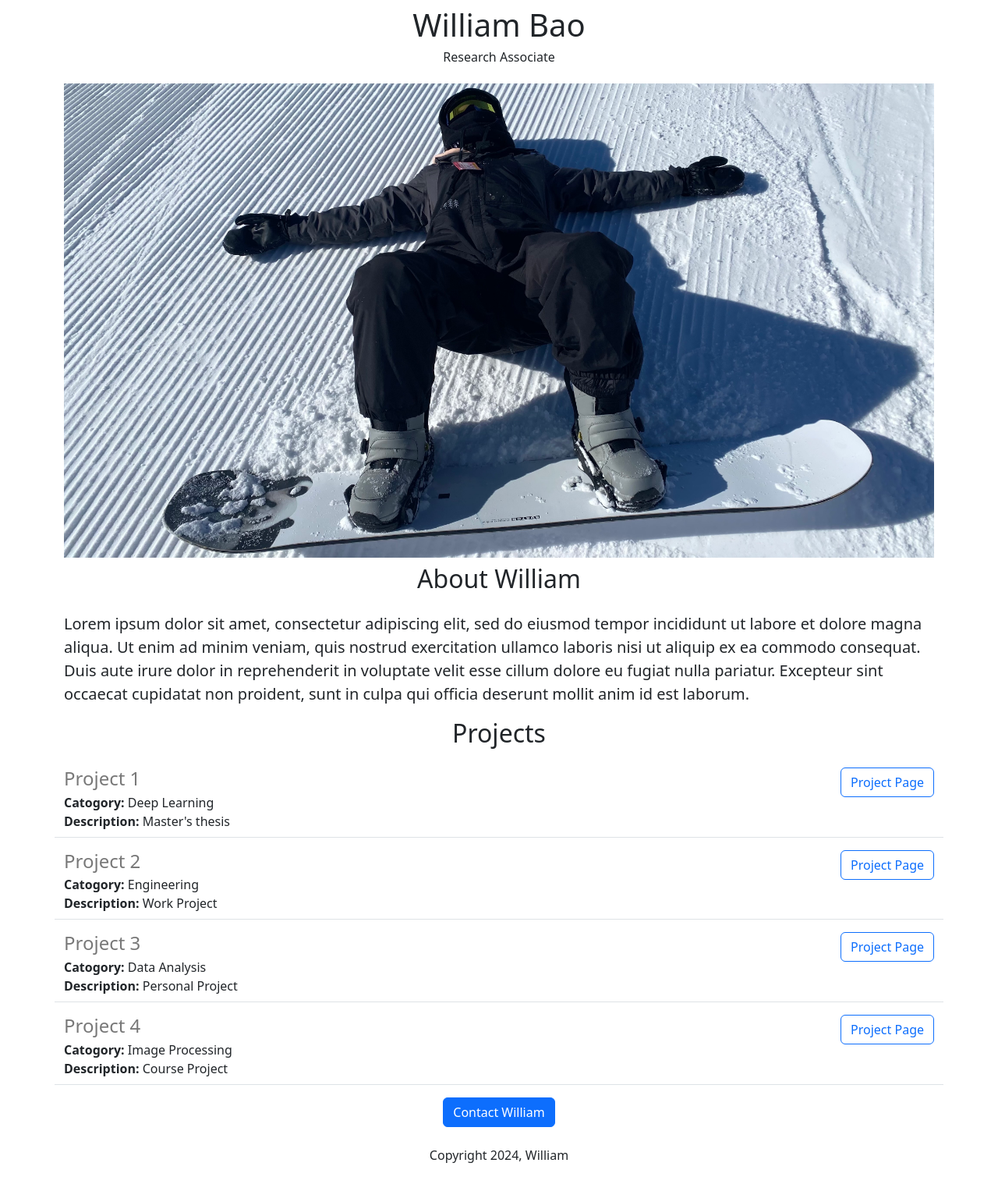
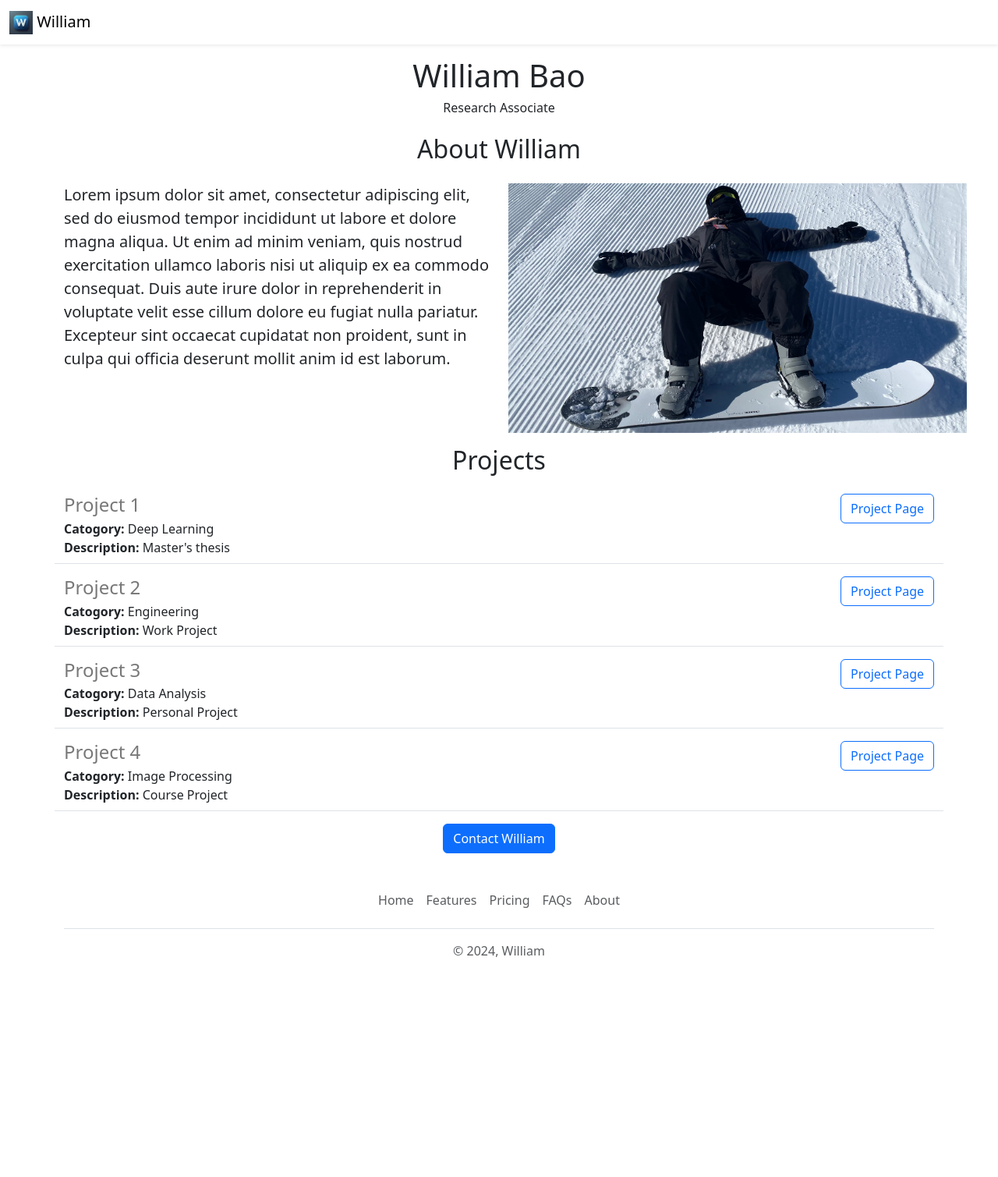
Before and after one commit to WillBao33/William-Website, a Flask app: page / in a window 1280 px wide. Shown: the whole page at 78% size. After the commit the page ends 1227 px from the top, so only its background shows below. Run offline with Flask 3, Linux system fonts and the light colour scheme.

Commit message:
Add header, footer, and icon

```diff
--- /dev/null
+++ b/templates/footer.html
@@ -0,0 +1,12 @@
+<div class="container">
+  <footer class="py-3 my-4">
+    <ul class="nav justify-content-center border-bottom pb-3 mb-3">
+      <li class="nav-item"><a href="#" class="nav-link px-2 text-body-secondary">Home</a></li>
+      <li class="nav-item"><a href="#" class="nav-link px-2 text-body-secondary">Features</a></li>
+      <li class="nav-item"><a href="#" class="nav-link px-2 text-body-secondary">Pricing</a></li>
+      <li class="nav-item"><a href="#" class="nav-link px-2 text-body-secondary">FAQs</a></li>
+      <li class="nav-item"><a href="#" class="nav-link px-2 text-body-secondary">About</a></li>
+    </ul>
+    <p class="text-center text-body-secondary">&copy; 2024, William</p>
+  </footer>
+</div>
--- a/templates/home.html
+++ b/templates/home.html
@@ -7,12 +7,19 @@
     <link href="https://cdn.jsdelivr.net/npm/bootstrap@5.3.3/dist/css/bootstrap.min.css" rel="stylesheet" integrity="sha384-QWTKZyjpPEjISv5WaRU9OFeRpok6YctnYmDr5pNlyT2bRjXh0JMhjY6hW+ALEwIH" crossorigin="anonymous">
   </head>
   <body>
+    {% include 'nav.html' %}
     <div class="container">
     <h1 class="text-center mt-2">William Bao</h1>
     <h3 class="text-center fs-6 mb-4"> Research Associate</h3>
-    <img class="img-fluid" id="snowboarding" src="static/snowboarding.jpg">
     <h2 class="text-center mt-2 mb-4">About William</h2>
+    <div class="row" style="margin-bottom:16px">
+      <div class="col-md-6">
     <p class="lead">Lorem ipsum dolor sit amet, consectetur adipiscing elit, sed do eiusmod tempor incididunt ut labore et dolore magna aliqua. Ut enim ad minim veniam, quis nostrud exercitation ullamco laboris nisi ut aliquip ex ea commodo consequat. Duis aute irure dolor in reprehenderit in voluptate velit esse cillum dolore eu fugiat nulla pariatur. Excepteur sint occaecat cupidatat non proident, sunt in culpa qui officia deserunt mollit anim id est laborum. </p>
+      </div>
+      <div class="d-none d-md-block col-md-6">
+        <img src="static/snowboarding.jpg" style="height:320px;">
+      </div>
+      </div>
     <h2 class="text-center mt-2 mb-4">Projects</h2>
       <div>
         {% for project in projects %}
@@ -21,8 +28,8 @@
       </div>
     <div class="text-center">
     <button class="btn btn-primary">Contact William</button>
-      <p class="mt-4 fs-6">Copyright 2024, William</p>
       </div>
     </div>
+    {% include 'footer.html' %}
   </body>
 </html>
--- /dev/null
+++ b/templates/nav.html
@@ -0,0 +1,9 @@
+<nav class="navbar shadow-sm fixed-top bg-white">
+  <div class="container-fluid">
+    <a class="navbar-brand" href="#">
+      <img src="static/W_logo_for_navbar.jpg" alt="Logo" width="30" height="30" class="d-inline-block align-text-top">
+      William
+    </a>
+  </div>
+</nav>
+<div style="height:65px"></div>
```
Also changed, not shown: static/W_logo_for_navbar.jpg (added).
